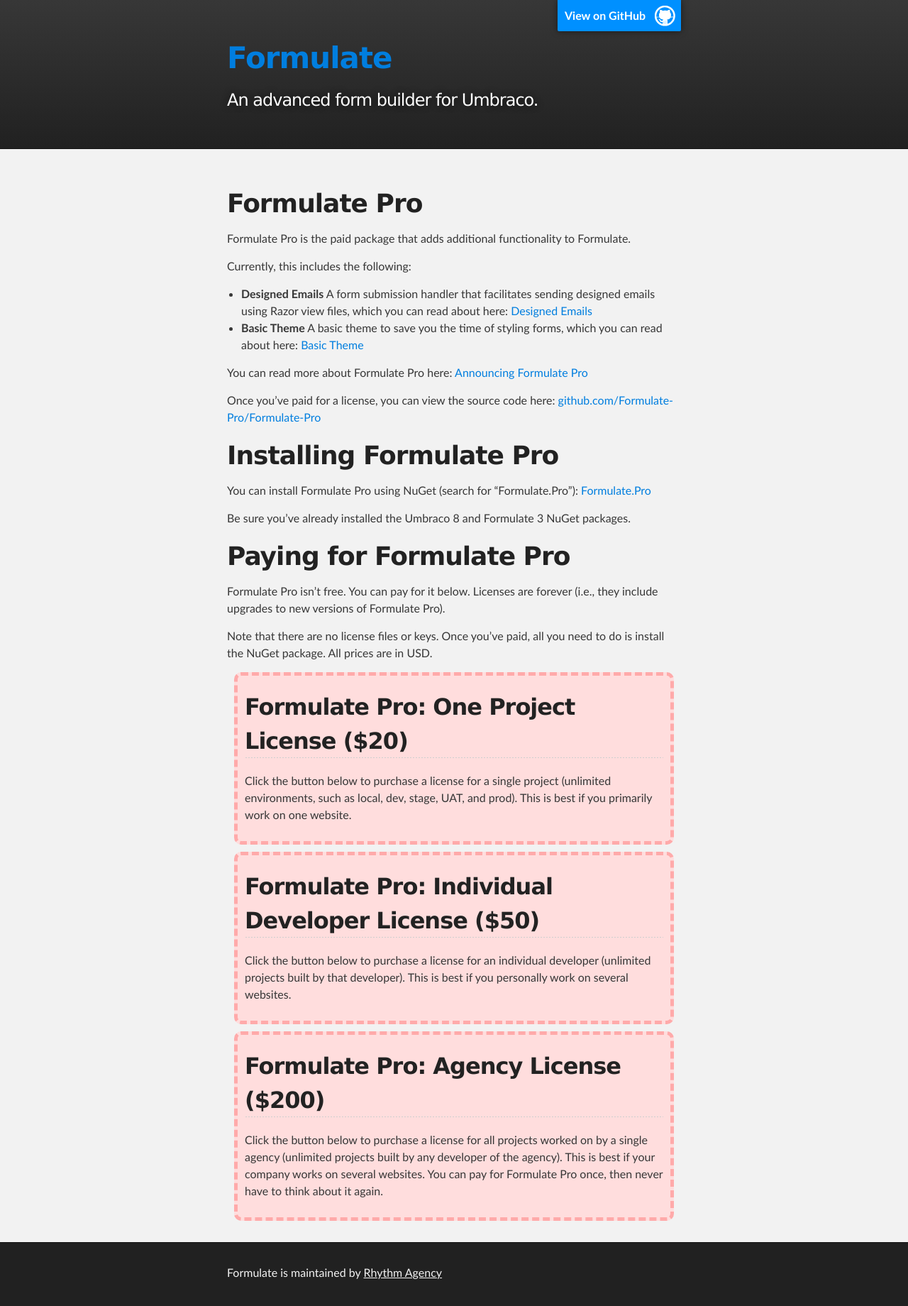
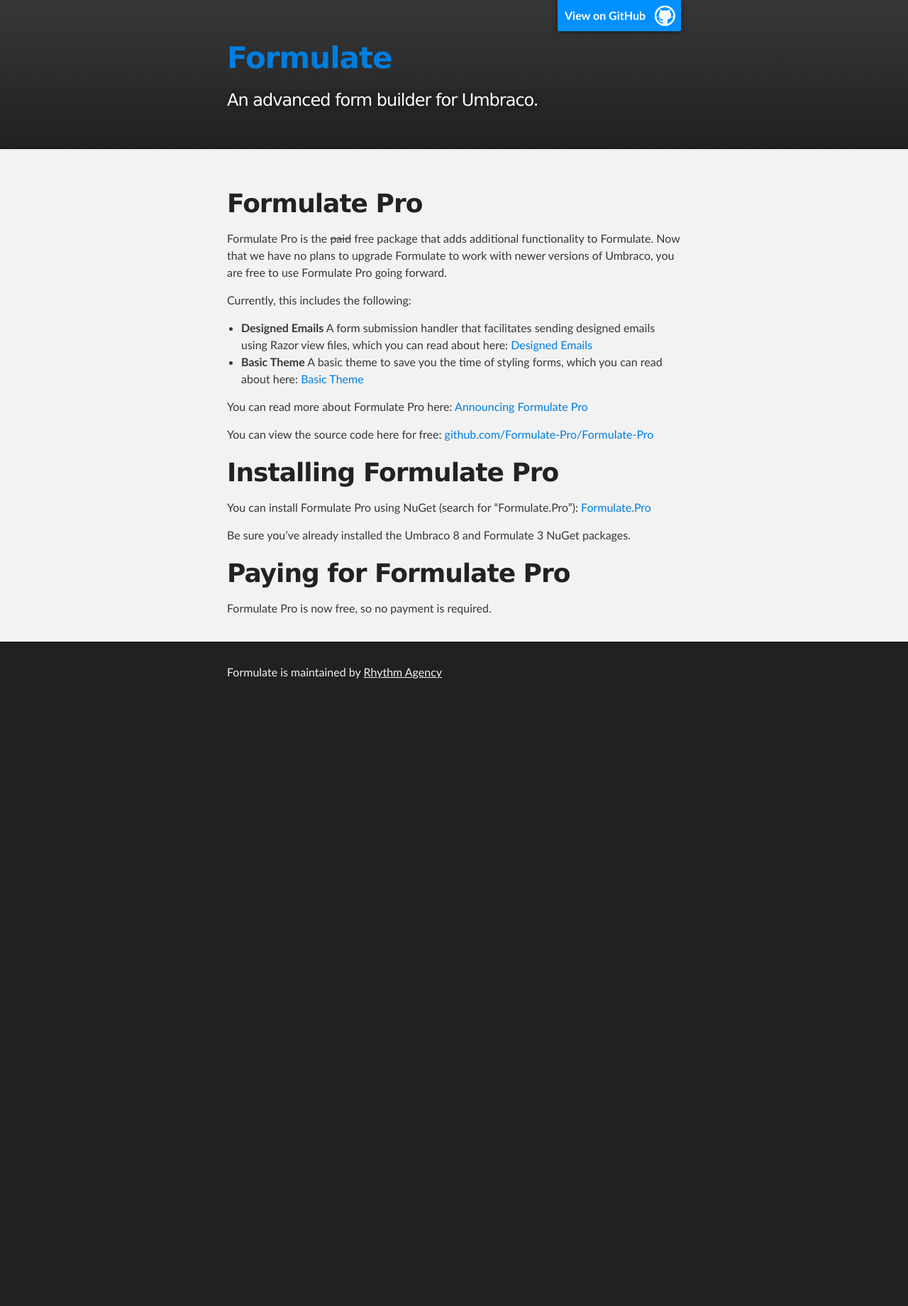
Before and after one commit to rhythmagency/formulate, a Jekyll site: the page built from pro/index.md, in a window 1280 px wide. Shown: the whole page at 71% size. Built offline with Jekyll 4.4.1, drawn with Linux system fonts in a browser that asks for light colours; comment, search, counter and statistics services are not loaded; after the commit the page ends 994 px from its top, so only the background shows below that.

Commit message:
note changes to Formulate Pro

```diff
--- a/pro/index.md
+++ b/pro/index.md
@@ -5,7 +5,7 @@
 
 # Formulate Pro
 
-Formulate Pro is the paid package that adds additional functionality to Formulate.
+Formulate Pro is the ~~paid~~ free package that adds additional functionality to Formulate. Now that we have no plans to upgrade Formulate to work with newer versions of Umbraco, you are free to use Formulate Pro going forward.
 
 Currently, this includes the following:
 
@@ -14,7 +14,7 @@
 
 You can read more about Formulate Pro here: [Announcing Formulate Pro](https://code101.net/code-101/announcing-formulate-pro)
 
-Once you've paid for a license, you can view the source code here: [github.com/Formulate-Pro/Formulate-Pro](https://github.com/Formulate-Pro/Formulate-Pro)
+You can view the source code here for free: [github.com/Formulate-Pro/Formulate-Pro](https://github.com/Formulate-Pro/Formulate-Pro)
 
 # Installing Formulate Pro
 
@@ -24,67 +24,4 @@
 
 # Paying for Formulate Pro
 
-Formulate Pro isn't free. You can pay for it below. Licenses are forever (i.e., they include upgrades to new versions of Formulate Pro).
-
-Note that there are no license files or keys. Once you've paid, all you need to do is install the NuGet package. All prices are in USD.
-
-<div class="payment-option">
-  <h2>Formulate Pro: One Project License ($20)</h2>
-  <p>Click the button below to purchase a license for a single project (unlimited environments, such as local, dev, stage, UAT, and prod). This is best if you primarily work on one website.</p>
-  <div id="paypal-button-container-20"></div>
-</div>
-<div class="payment-option">
-  <h2>Formulate Pro: Individual Developer License ($50)</h2>
-  <p>Click the button below to purchase a license for an individual developer (unlimited projects built by that developer). This is best if you personally work on several websites.</p>
-  <div id="paypal-button-container-50"></div>
-</div>
-<div class="payment-option">
-  <h2>Formulate Pro: Agency License ($200)</h2>
-  <p>Click the button below to purchase a license for all projects worked on by a single agency (unlimited projects built by any developer of the agency). This is best if your company works on several websites. You can pay for Formulate Pro once, then never have to think about it again.</p>
-  <div id="paypal-button-container-200"></div>
-</div>
-<script src="https://www.paypal.com/sdk/js?client-id=AUlYBvLdzPsUlgJS_A4JV5pOPNqyDKVhyBLKQa6qnU4DGRUixhKIz1I4VuOPBnUkDd5aiC79StB_6pmR&currency=USD"></script>
-<script>
-  setupButton('#paypal-button-container-20', '20.00');
-  setupButton('#paypal-button-container-50', '50.00');
-  setupButton('#paypal-button-container-200', '200.00');
-  function setupButton(selector, amount) {
-    paypal.Buttons({
-      fundingSource: paypal.FUNDING.CARD,
-      createOrder: function(data, actions) {
-        return actions.order.create({
-          purchase_units: [{
-            amount: {
-              currency_code: 'USD',
-              value: amount
-            }
-          }]
-        });
-      },
-      onApprove: function(data, actions) {
-        return actions.order.capture().then(function(details) {
-          alert('Your payment is complete. You are now licensed to use Formulate Pro.');
-          let paypalContainer = document.querySelector(selector);
-          paypalContainer.innerHTML = '<p class="confirmation-message">Your payment is complete. You are now licensed to use Formulate Pro.</p>'
-        });
-      }
-    }).render(selector);
-  }
-</script>
-
-<style>
-  .payment-option {
-    background-color: #fdd;
-    margin: 10px;
-    padding: 10px;
-    border-radius: 10px;
-    border: 5px dashed #faa;
-  }
-  .confirmation-message {
-    background-color: #f00;
-    color: #fff;
-    padding: 15px;
-    font-weight: bold;
-    font-size: 24px;
-  }
-</style>
+Formulate Pro is now free, so no payment is required.
```
